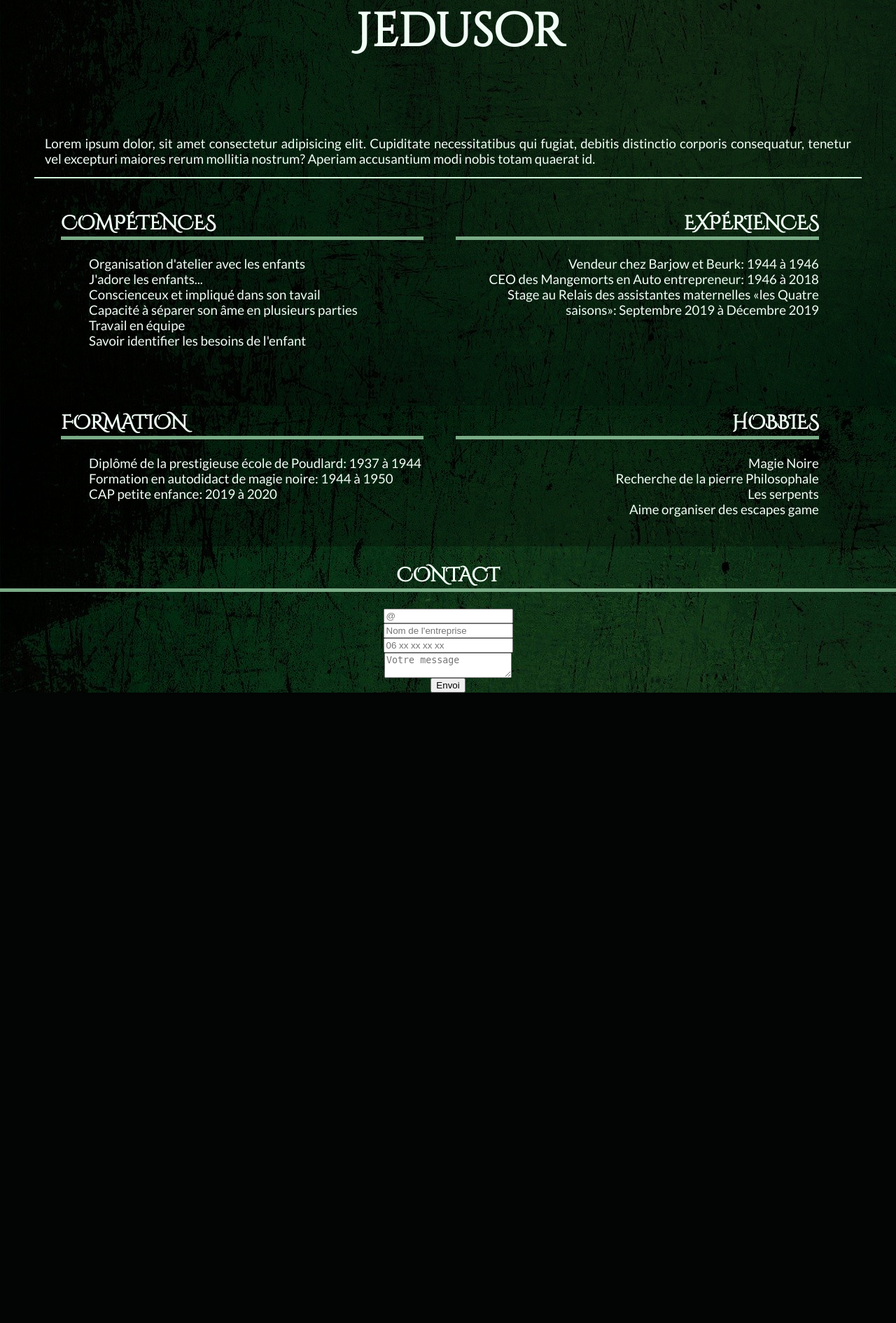
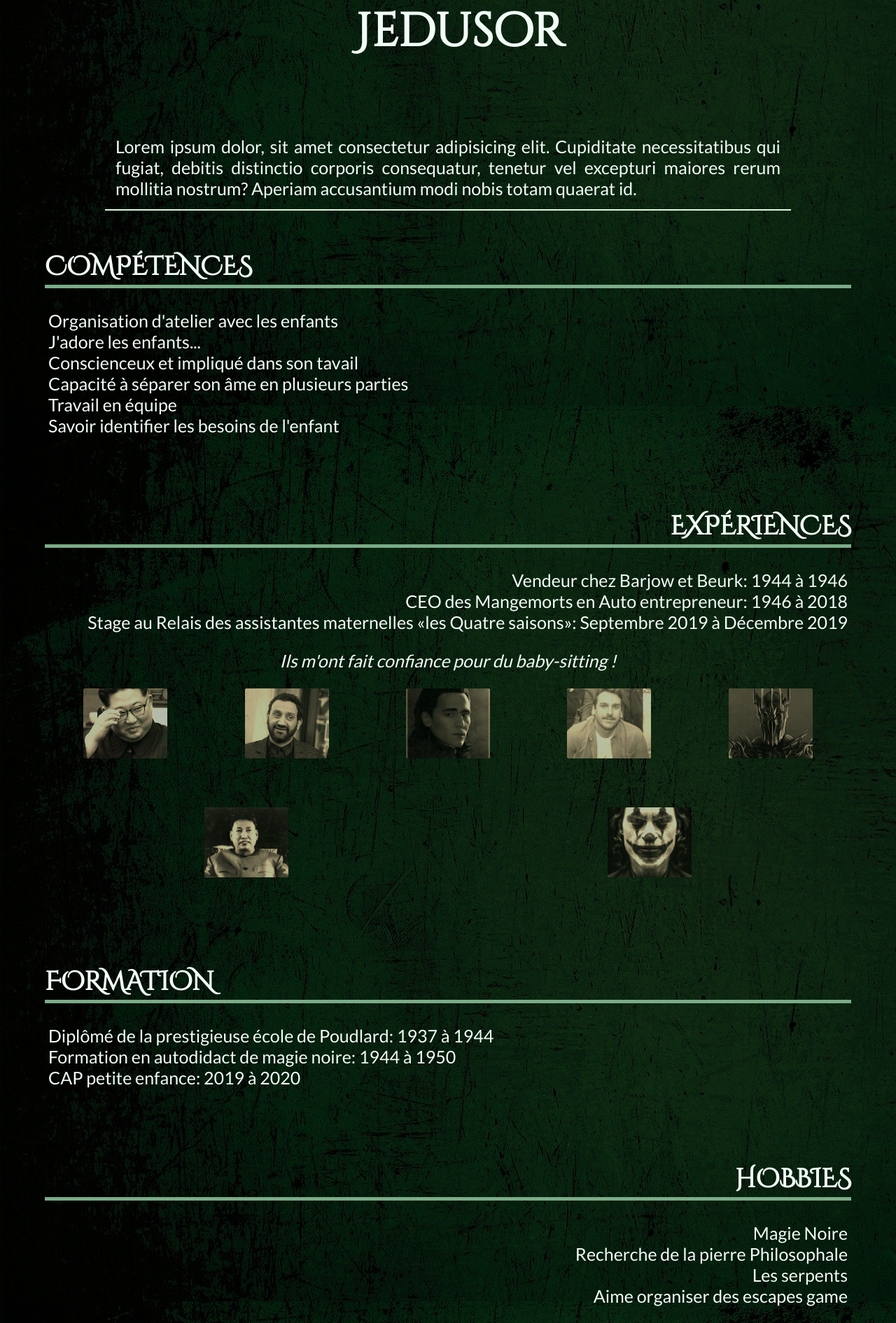
Before and after one commit to kanarticho/Projet_Voldemort, a PHP site: page / in a window 1280 px wide. Shown: the part 700-2591 px from the top of the page at 70% size. Before the commit the page ends 1690 px from the top, so only its background shows below. Run offline with PHP 8.4, Linux system fonts and the light colour scheme; some web fonts are replaced.

Commit message:
Ajout Expériences

```diff
--- a/css/section_2_3.css
+++ b/css/section_2_3.css
@@ -1,5 +1,6 @@
 #intro {
-    width: 90%;
+    max-width: 950px;
+    width: 100%;
     margin: auto;
     border-bottom-style: solid;
     border-width: 2px;
@@ -8,33 +9,72 @@
     text-align: justify ;
 }
 .m_introduction{
+
     width: 100%;
+    margin: auto;
     align-content: center;
 }
 #m_main{
+    max-width: 1200px;
     margin: auto;
-    width: 90%;
+    width: 95%;
     display: flex;
     flex-wrap: wrap;
-    align-content: space-between;
+}
+ul{
+    padding-left: 05px;
+    padding-right: 5px;
 }
 li{
     list-style: none;
 }
 .m_bloc{
     margin: calc(8% / 4);
+    width: 100%;
 }
 
 .m_bloc1{
     text-align: right;
-    width: 45%;
+    border-radius: 3px;
 }
-.m_bloc2{
-    width: 45%;
+
+/* vignettes */
+
+.m_cont_img{
+    text-align: center;
+    align-items: center;
+    width: 100%;
+    display: flex;
+    flex-wrap: wrap;
 }
- @media (max-width: 870px) {
+.m_ss_titre_vignettes{
+    width: 100%;
+}
+.cadre{
+    filter: sepia();
+    opacity: 0.7;
+}
+.cadre img{
+    width: 100px;
+    height: 100px;
+    object-fit: cover;
+	object-position: top;
+}
+.m_vignettes{
+    display: flex;
+    flex-wrap: wrap;
+    align: center;
+    justify-content: space-around;
+}
+#m_main figure{
+	width: 120px;
+	height: 120px;
+}
 
-    .m_bloc{
-        width: 90%;
-    }
+#m_main figure img{
+	border-radius: 2px;
+	width: 100%;
+	height: 100px;
+	object-fit: cover;
+	object-position: center;
 }
--- a/css/style.css
+++ b/css/style.css
@@ -28,7 +28,9 @@
 	--color-fond-dark:#090d0c;
 	--color-name:#7aac87;
 	--color-titre:#d3fedc;
-  --color-text:#f1fef6;
+  	--color-text:#f1fef6;
+
+	--text_content_size:25px;
 
 	--padding-sm: calc(var(--padding) / 2);
 	--padding: 16px;
@@ -40,7 +42,6 @@
 
     --little_screen:870px;
 }
-
 body {
     font-family: 'Lato', sans-serif;
     color: var(--color-text);
@@ -49,15 +50,13 @@ body {
 }
 body{
     background-image: url('../images/fd.jpg');
-		background-attachment: fixed;
-		/*background-color: var(--color-fond-dark);*/
+	background-attachment: fixed;
+	/*background-color: var(--color-fond-dark);*/
 }
-
 h1 {
 		font-size: 50pt;
 		font-family: 'Cinzel Decorative', cursive;
 }
-
 h2{
    font-family: 'Cinzel Decorative', cursive;
 	 color: var(--color-text);
@@ -65,8 +64,10 @@ h2{
 	 text-transform: uppercase;
 	 width: 100%;
     }
-
 .fd_bright{
     width: 100%;
     background-color: rgba(0, 0, 0, 0.288);
 }
+#m_main, .m_introduction{
+	font-size: var(--text_content_size);
+}
--- a/index.html
+++ b/index.html
@@ -13,13 +13,13 @@
 
 	<header>
 
-		<nav class="navbar" >
+		<nav class="navbar">
 			<div id="liens">
-				<a class ="nav_liens" href="#">Compétences</a>
-        <a class ="nav_liens" href="#">Expériences</a>
-        <a class ="nav_liens" href="#">Formation</a>
-				<a class ="nav_liens" href="#">Hobbies</a>
-				<a class ="nav_liens" href="#">Contact</a>
+				<a class="nav_liens" href="#">Compétences</a>
+				<a class="nav_liens" href="#">Expériences</a>
+				<a class="nav_liens" href="#">Formation</a>
+				<a class="nav_liens" href="#">Hobbies</a>
+				<a class="nav_liens" href="#">Contact</a>
 			</div>
 			<a class="menu_burger" href="#liens">Menu</a>
 		</nav>
@@ -69,7 +69,9 @@
 
 			<!--Phrase intro-->
 			<section class="m_introduction">
-			<div id="intro">Lorem ipsum dolor, sit amet consectetur adipisicing elit. Cupiditate necessitatibus qui fugiat, debitis distinctio corporis consequatur, tenetur vel excepturi maiores rerum mollitia nostrum? Aperiam accusantium modi nobis totam quaerat id.</div>
+				<div id="intro">Lorem ipsum dolor, sit amet consectetur adipisicing elit. Cupiditate necessitatibus qui
+					fugiat, debitis distinctio corporis consequatur, tenetur vel excepturi maiores rerum mollitia
+					nostrum? Aperiam accusantium modi nobis totam quaerat id.</div>
 
 			</section>
 			<!--Compétences, Expérience, Formation, Hobbies-->
@@ -89,8 +91,49 @@
 					<ul>
 						<li>Vendeur chez Barjow et Beurk: 1944 à 1946</li>
 						<li>CEO des Mangemorts en Auto entrepreneur: 1946 à 2018</li>
-					<li>Stage au Relais des assistantes maternelles «les Quatre saisons»: Septembre 2019 à Décembre 2019</li>
+						<li>Stage au Relais des assistantes maternelles «les Quatre saisons»: Septembre 2019 à Décembre
+							2019</li>
 					</ul>
+					<div class="m_cont_img">
+						<div class="m_ss_titre_vignettes"><em>Ils m'ont fait confiance pour du baby-sitting !</em></div>
+						<div class="m_vignettes">
+							<div class="cadre">
+								<figure>
+									<img src="images/kim.jpg" alt="Kimmy" />
+								</figure>
+							</div>
+							<div class="cadre">
+								<figure>
+									<img src="images/cyril.jpeg" alt="Kimmy" />
+								</figure>
+							</div>
+							<div class="cadre">
+								<figure>
+									<img src="images/loky.png" alt="Kimmy" />
+								</figure>
+							</div>
+							<div class="cadre">
+								<figure>
+									<img src="images/louis.jpeg" alt="Kimmy" />
+								</figure>
+							</div>
+							<div class="cadre">
+								<figure>
+									<img src="images/sauron.jpg" alt="Kimmy" />
+								</figure>
+							</div>
+							<div class="cadre">
+								<figure>
+									<img src="images/paul_pot.jpg" alt="Kimmy" />
+								</figure>
+							</div>
+							<div class="cadre">
+								<figure>
+									<img src="images/joker.jpg" alt="Kimmy" />
+								</figure>
+							</div>
+						</div>
+					</div>
 				</div>
 				<div class="m_bloc m_bloc2">
 					<h2>Formation</h2>
```
Also changed, not shown: images/chateau.jpg (added), images/cyril.jpeg (added), images/insta-color.png (added), images/insta-color1.png (added), images/joker.jpg (added), images/kim.jpg (added), images/loky.png (added), images/louis.jpeg (added), images/paul_pot.jpg (added), images/sauron.jpg (added). Lines whose indentation alone changed are shown as unchanged.
